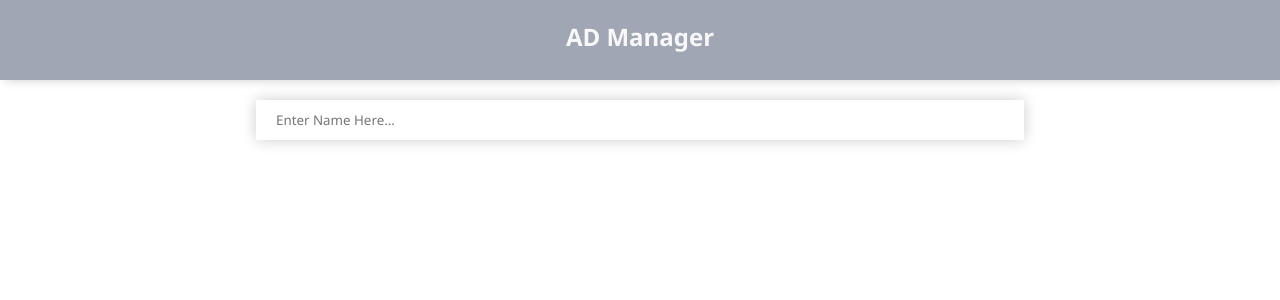
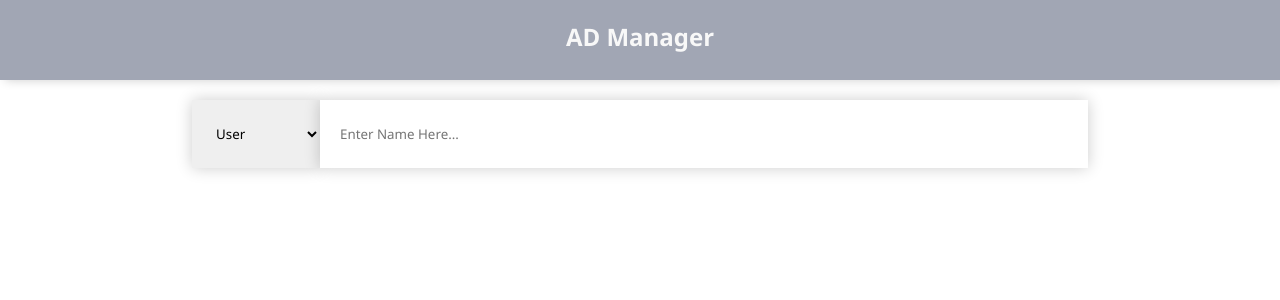
Before and after one commit to henrymalik19/ad-manager-fe, a React (Create React App) app: page / in a window 1280 px wide. Shown: the top 300 px of the page. Built offline with nearby package versions, Linux system fonts and the light colour scheme.

Commit message:
Added ability to search groups

```diff
--- a/src/components/List/DetailListItem.jsx
+++ b/src/components/List/DetailListItem.jsx
@@ -3,12 +3,12 @@ import './DetailListItem.css';
 
 function DetailListItem(props) {
 
-    const [value, setValue] = useState(props.objProp);
+    let [value, setValue] = useState(props.objProp);
 
     return (
     <div className="DetailListItem">
         <p className="DetailListItem-Key">{props.objKey}</p>
-        <textarea className="DetailListItem-Value" cols="30" rows="5" defaultValue={JSON.stringify(value)} onChange={e => setValue(e.target.value)}></textarea>
+        <textarea className="DetailListItem-Value" cols="30" rows="5" value={props.objProp} onChange={e => setValue(e.target.value)}></textarea>
     </div>
     )
 };
--- a/src/components/List/List.jsx
+++ b/src/components/List/List.jsx
@@ -8,7 +8,7 @@ import Listitem from './ListItem';
 function List(props) {
   return (
     <div className="List">
-        {props.searchData.map( user => <Listitem user={user} key={user.ObjectGUID} listItemClick={props.listItemClick} />)}
+        {props.searchData.map( searchItem => <Listitem searchItem={searchItem} key={searchItem.ObjectGUID} listItemClick={props.listItemClick} />)}
     </div>
   )
 }
--- a/src/components/List/ListItem.jsx
+++ b/src/components/List/ListItem.jsx
@@ -4,11 +4,11 @@ import './ListItem.css';
 
 function ListItem(props) {
 
-  const [listData, setListData] = useState(props.user);
+  const [listData, setListData] = useState(props.searchItem);
 
   return (
     <div className="ListItem" onClick={e => (props.listItemClick(listData))}>
-        {props.user.GivenName} {props.user.Surname}
+        {props.searchItem.Name}
     </div>
   )
 }
--- a/src/components/Main/Main.jsx
+++ b/src/components/Main/Main.jsx
@@ -2,7 +2,7 @@ import React, { Component} from 'react';
 import './Main.css';
 
 //Components Import
-import SearchBox from '../SearchBox/SearchBox';
+import SearchArea from '../SearchArea/SearchArea';
 import Results from "../Results/Results";
 
 // Sample Data
@@ -18,10 +18,11 @@ class Main extends Component {
             displayError: false,
             disableInput: false,
             searchData: '',
+            detailData: ''
         }
     }
 
-    async getUsers(e, query) {
+    async searchAD(e, query, queryType) {
         e.preventDefault();
 
         this.setState({
@@ -29,12 +30,13 @@ class Main extends Component {
             displayLoader: true,
             displayError: false,
             disableInput: true,
+            detailData: ''
         });
 
         // Online Devleopment
-        let url = "http://localhost:5000/user";
+        let url = `http://localhost:5000/${queryType}`;
         try {
-            let res = await fetch(`${url}?user=${query}`);
+            let res = await fetch(`${url}?${queryType}=${query}`);
             res = await res.json();
             res = JSON.parse(res);
 
@@ -84,20 +86,28 @@ class Main extends Component {
         //         searchData: '',
         //         disableInput: false
         //     });
+        // };
+    }
 
-        // };
+    listItemClick(listData) {
+        this.setState({ detailData: listData});
     }
 
     renderResultsDiv() {
         if(this.state.displayResults) {
-            return <Results searchData={this.state.searchData} userData={this.state.userData}/>
+            return (
+            <Results
+                searchData={this.state.searchData}
+                detailData={this.state.detailData}
+                listItemClick={this.listItemClick.bind(this)}
+            />)
         }
     }
 
     render() {
         return (
             <div className="Main">
-                <SearchBox getUsers={this.getUsers.bind(this)} disableInput={this.state.disableInput} />
+                <SearchArea searchAD={this.searchAD.bind(this)} disableInput={this.state.disableInput} />
                 <p className="Main-Error" style={{display: this.state.displayError ? 'block' : 'none'}}>Submitted Search Returned Nothing...</p>
                 <div className="Main-Loader" style={{display: this.state.displayLoader ? 'block' : 'none'}}></div>
                 {this.renderResultsDiv()}
--- a/src/components/Results/Results.jsx
+++ b/src/components/Results/Results.jsx
@@ -1,31 +1,17 @@
-import React, { Component } from 'react';
+import React from 'react';
 import './Results.css';
 
 // Import COmponents
 import List from '../List/List';
 import DetailList from '../List/DetailList';
 
-class Results extends Component {
-    constructor(props) {
-        super(props);
-
-        this.state = {
-            detailData: ''
-        }
-    }
-
-    listItemClick(listData) {
-        this.setState({ detailData: listData});
-    }
-
-    render() {
-        return (
-            <div className="Results">
-                <List searchData={this.props.searchData} listItemClick={this.listItemClick.bind(this)} />
-                <DetailList detailData={this.state.detailData} />
-            </div>
-        )
-    }
+function Results(props) {
+    return (
+        <div className="Results">
+            <List searchData={props.searchData} listItemClick={props.listItemClick} />
+            <DetailList detailData={props.detailData} />
+        </div>
+    )
 };
 
 export default Results;
--- /dev/null
+++ b/src/components/SearchArea/SearchArea.css
@@ -0,0 +1,28 @@
+.SearchArea {
+    height: 15%;
+    width: 100%;
+    display: flex;
+    margin: 0 auto;
+}
+
+.SearchArea-Dropdown {
+    width: 10%;
+    margin: 20px 0 20px auto;
+    padding: 20px;
+    border: none;
+    outline: none;
+    -webkit-box-shadow: 0px 0px 15px 0px rgba(0,0,0,0.2);
+    -moz-box-shadow: 0px 0px 15px 0px rgba(0,0,0,0.2);
+    box-shadow: 0px 0px 15px 0px rgba(0,0,0,0.2);
+}
+
+.SearchArea-SearchBox {
+    width: 60%;
+    margin: 20px auto 20px 0;
+    padding: 20px;
+    border: none;
+    outline: none;
+    -webkit-box-shadow: 0px 0px 15px 0px rgba(0,0,0,0.2);
+    -moz-box-shadow: 0px 0px 15px 0px rgba(0,0,0,0.2);
+    box-shadow: 0px 0px 15px 0px rgba(0,0,0,0.2);
+}
--- /dev/null
+++ b/src/components/SearchArea/SearchArea.jsx
@@ -0,0 +1,36 @@
+import React , { Component } from 'react';
+import './SearchArea.css';
+
+class SearchArea extends Component {
+    constructor(props) {
+        super(props);
+        this.state = {
+            value: '',
+            dropDownVal: 'user',
+        }
+    }
+
+    render() {
+
+        if(this.props.disableInput) {
+
+        }
+        return (
+            <form className="SearchArea" onSubmit={(e) => this.props.searchAD(e, this.state.value, this.state.dropDownVal)} >
+                <select  className="SearchArea-Dropdown" onChange={e => {this.setState({dropDownVal: e.target.value})}}>
+                    <option selected value="user">User</option>
+                    <option value="group">Group</option>
+                </select>
+                <input
+                    type="text"
+                    className="SearchArea-SearchBox"
+                    placeholder="Enter Name Here..."
+                    value={this.state.value} onChange={e => this.setState({value: e.target.value})}
+                    disabled={this.props.disableInput}
+                />
+            </form>
+        );
+    }
+};
+
+export default SearchArea;
--- a/src/components/SearchBox/SearchBox.css
+++ /dev/null
@@ -1,12 +0,0 @@
-.SearchBox {
-    display: block;
-    height: 5%;
-    width: 60%;
-    margin: 20px auto;
-    padding: 20px;
-    border: none;
-    outline: none;
-    -webkit-box-shadow: 0px 0px 15px 0px rgba(0,0,0,0.2);
-    -moz-box-shadow: 0px 0px 15px 0px rgba(0,0,0,0.2);
-    box-shadow: 0px 0px 15px 0px rgba(0,0,0,0.2);
-};
--- a/src/components/SearchBox/SearchBox.jsx
+++ /dev/null
@@ -1,31 +0,0 @@
-import React , { Component } from 'react';
-import './SearchBox.css';
-
-class SearchBox extends Component {
-    constructor(props) {
-        super(props);
-        this.state = {
-            value: '',
-        }
-    }
-
-    render() {
-
-        if(this.props.disableInput) {
-
-        }
-        return (
-            <form onSubmit={(e) => this.props.getUsers(e, this.state.value)} >
-                <input
-                    type="text"
-                    className="SearchBox"
-                    placeholder="Enter Name Here..."
-                    value={this.state.value} onChange={e => this.setState({value: e.target.value})}
-                    disabled={this.props.disableInput}
-                />
-            </form>
-        );
-    }
-};
-
-export default SearchBox;
```
